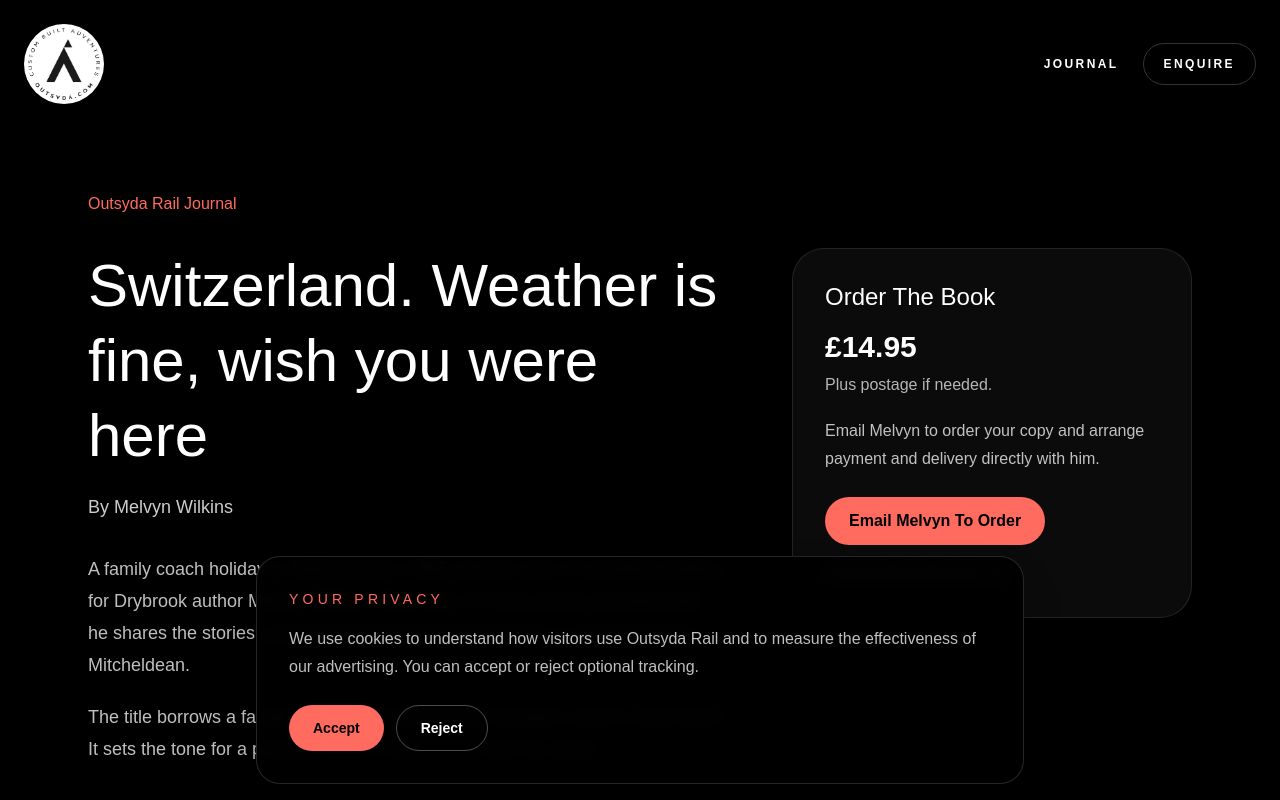
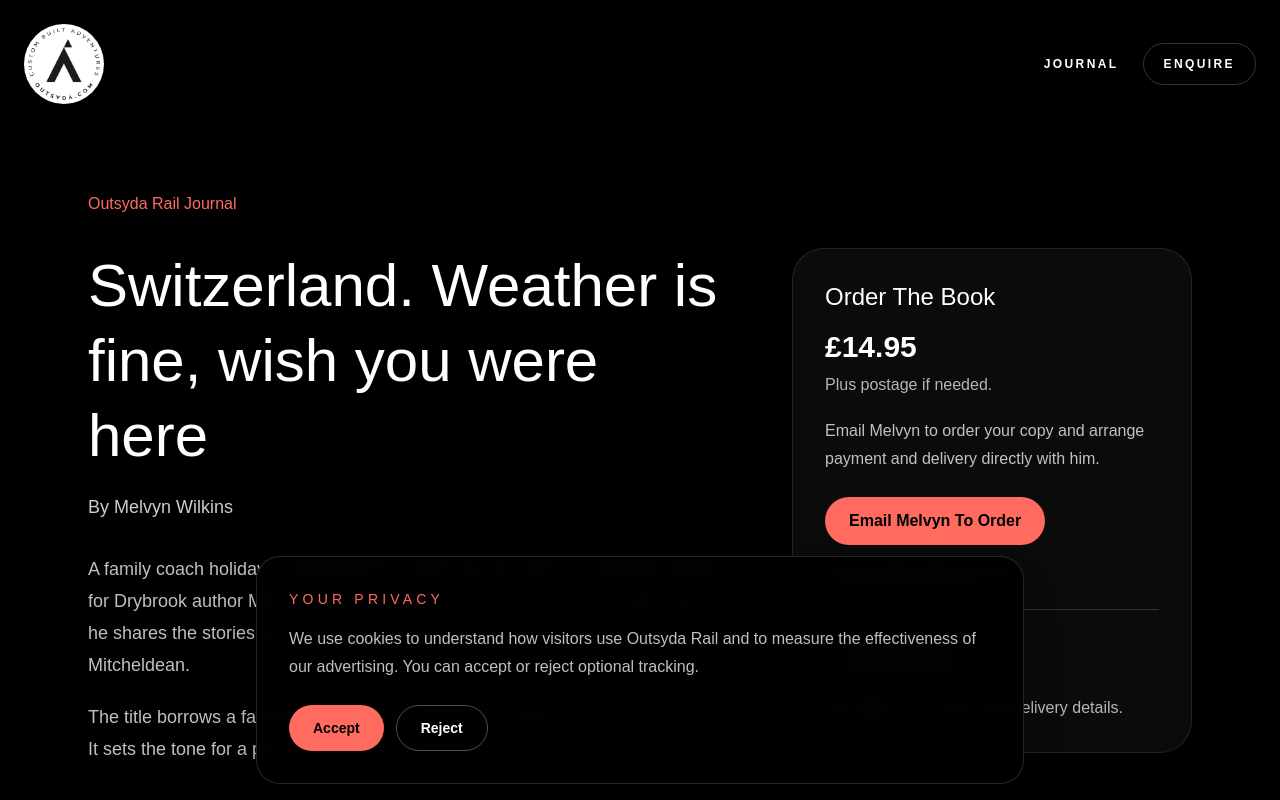
Before and after one commit to Antmov74/outsyda-rail, a Next.js app: page /journal/switzerland-weather-is-fine in a window 1280 px wide. Shown: the top 800 px of the page. Built offline with nearby package versions, Linux system fonts and the light colour scheme.

Commit message:
Add eBay purchase option to Switzerland book page

```diff
--- a/app/journal/switzerland-weather-is-fine/page.tsx
+++ b/app/journal/switzerland-weather-is-fine/page.tsx
@@ -62,6 +62,18 @@ export default function SwitzerlandBookPage() {
               Email Melvyn To Order
             </a>
             <p className="mt-4 break-words text-base text-white/75">{email}</p>
+
+            <div className="mt-6 border-t border-white/15 pt-6">
+              <a
+                href="https://www.ebay.co.uk/itm/900085996544"
+                className="inline-flex rounded-full border border-white/40 px-6 py-3 text-base font-semibold transition hover:border-white hover:bg-white hover:text-black focus-visible:outline-2 focus-visible:outline-offset-4 focus-visible:outline-[#ff6b5f]"
+              >
+                Buy On eBay
+              </a>
+              <p className="mt-3 text-base text-white/70">
+                See eBay for its price and delivery details.
+              </p>
+            </div>
           </section>
         </div>
       </article>
```
